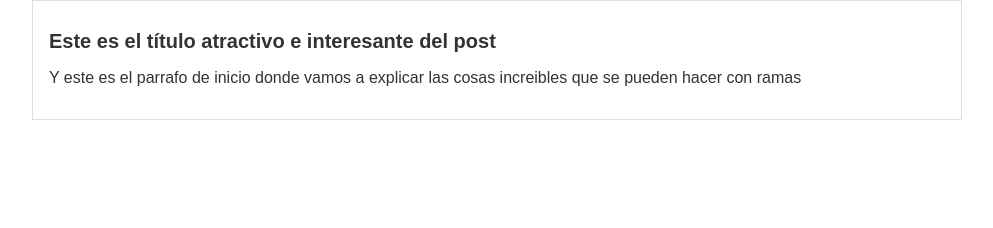
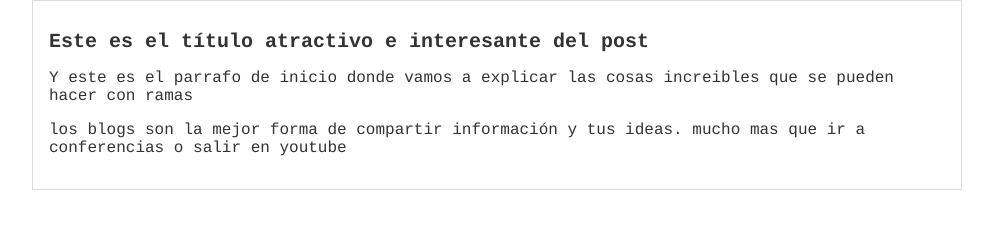
Before and after one commit to alexisarte/hyperblog, a plain HTML site: page blogpost.html in a window 1280 px wide. Shown: the whole page, without its empty margins (143-1136 px from the left). Drawn offline with Linux system fonts and the light colour scheme.

Commit message:
Agregado el contenido adicional del blog y una mejor tipografia

```diff
--- a/blogpost.html
+++ b/blogpost.html
@@ -6,8 +6,19 @@
     <body>
         <div id="container">
             <div id="post">
-                <h1>Este es el título atractivo e interesante del post</h1>
-                <p>Y este es el parrafo de inicio donde vamos a explicar las cosas increibles que se pueden hacer con ramas</p>
+                <h1>Este es el título
+                atractivo e interesante del
+                post</h1>
+                <p>Y este es el parrafo de
+                inicio donde vamos a explicar
+                las cosas increibles que se
+                pueden hacer con ramas</p>
+                <p>los blogs son la mejor
+                forma de compartir
+                información y tus ideas.
+                mucho mas que ir a
+                conferencias o salir en
+                youtube</p>
             </div>
         </div>
     </body>
--- a/css/estilos.css
+++ b/css/estilos.css
@@ -1,7 +1,7 @@
 body {
     color: #333;
     text-align: center;
-    font-family: Arial;
+    font-family: Courier;
     font-size: 16px;
     margin: 0;
     padding: 0;
```
